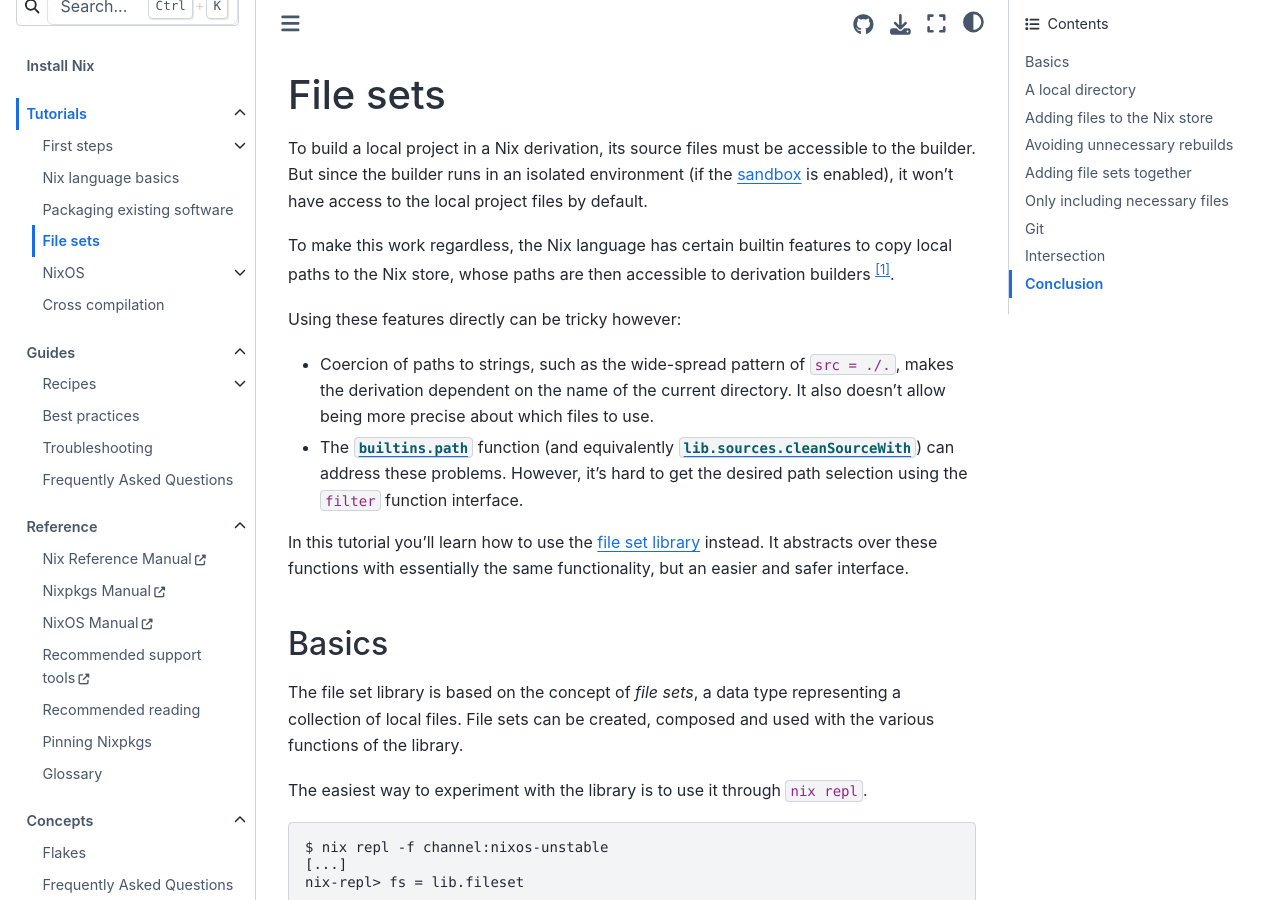
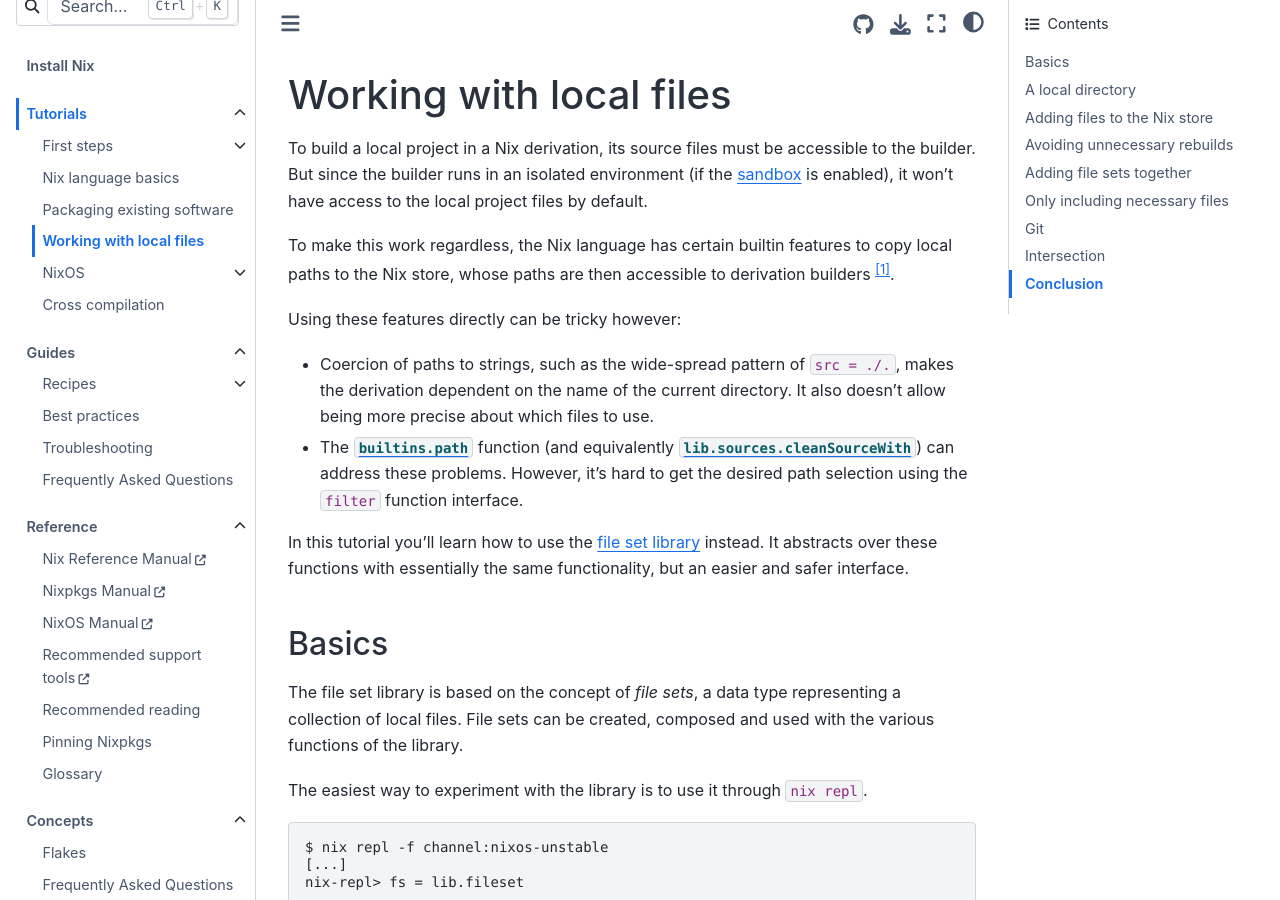
Before and after one commit to NixOS/nix.dev, a Sphinx documentation site: the page built from source/tutorials/file-sets.md, in a window 1280 px wide and 900 px high. Built offline with Sphinx 7.4.7 and the Sphinx Book theme 1.1.4, drawn with Linux system fonts in a browser that asks for light colours.

Commit message:
more informative title

```diff
--- a/source/tutorials/file-sets.md
+++ b/source/tutorials/file-sets.md
@@ -1,5 +1,5 @@
 (file-sets)=
-# File sets
+# Working with local files
 <!-- TODO: Switch all mentions of unstable to stable once 23.11 is out -->
 
 To build a local project in a Nix derivation, its source files must be accessible to the builder.
```
